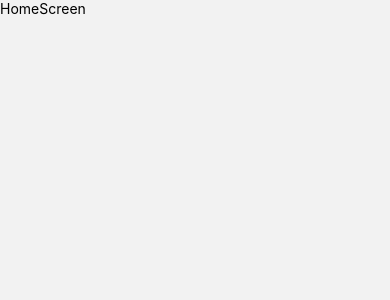
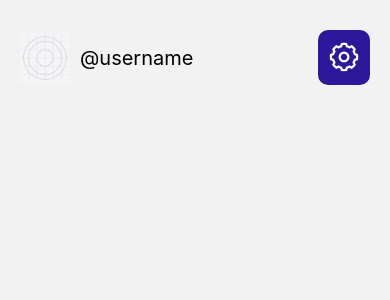
Before and after one commit to king-407/buskaro, a React Native app: screen /Home in a window 390 px wide. Shown: the top 300 px of the page. Built offline with nearby package versions, Linux system fonts and the light colour scheme.

Commit message:
created navbar

```diff
--- a/screens/HomeScreen.js
+++ b/screens/HomeScreen.js
@@ -1,6 +1,7 @@
-import { Text, View } from 'react-native'
+import { Image, StyleSheet, Text, TouchableOpacity, View } from 'react-native'
 import { useNavigation } from '@react-navigation/native'
 import { useLayoutEffect } from 'react'
+import { AntDesign } from '@expo/vector-icons';
 
 const HomeScreen = () => {
     const nav = useNavigation()
@@ -14,10 +15,51 @@ const HomeScreen = () => {
     }, [nav])
 
     return (
-        <View>
-            <Text>HomeScreen</Text>
+        <View style={styles.container}>
+            <View style={styles.navbar}>
+                <View style={styles.userInfo}>
+                    <Image source={require('../assets/icon.png')}
+                        style={styles.userPhoto} />
+                    <Text style={styles.userName}>@username</Text>
+                </View>
+                <TouchableOpacity style={styles.settingsBtn}>
+                    <AntDesign name="setting" size={32} color="white" />
+                </TouchableOpacity>
+            </View>
         </View>
     )
 }
 
+const styles = StyleSheet.create({
+    container: {
+        // backgroundColor: '#000',
+        height: '100%',
+        width: '100%',
+        paddingHorizontal: 20,
+        paddingVertical: 30,
+    },
+    navbar: {
+        flexDirection: 'row',
+        justifyContent: 'space-between',
+        alignItems: 'center',
+    },
+    userInfo: {
+        flexDirection: 'row',
+        alignItems: 'center',
+    },
+    userPhoto: {
+        height: 50,
+        width: 50,
+    },
+    userName: {
+        marginLeft: 10,
+        fontSize: 20,
+    },
+    settingsBtn: {
+        padding: 10,
+        backgroundColor: '#2d179b',
+        borderRadius: 10,
+    }
+})
+
 export default HomeScreen
```
